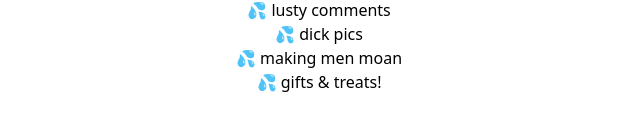
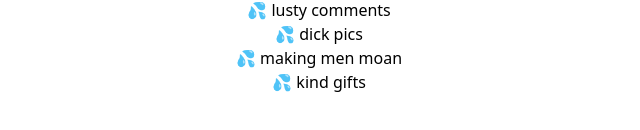
Before and after one commit to holypiedpiper/holypiedpiper.com, a React (Vite) app: page / in a window 1280 px wide. Shown: the part 490-620 px from the top of the page, without its empty margins (321-961 px from the left). Built offline with nearby package versions, Linux system fonts and the light colour scheme.

Commit message:
Text change - deploy action test

```diff
--- a/src/App.tsx
+++ b/src/App.tsx
@@ -32,7 +32,7 @@ const thingsILove = [
   "lusty comments",
   "dick pics",
   "making men moan",
-  "gifts & treats!",
+  "kind gifts",
 ];
 
 const socialLinksLookup = {
```
